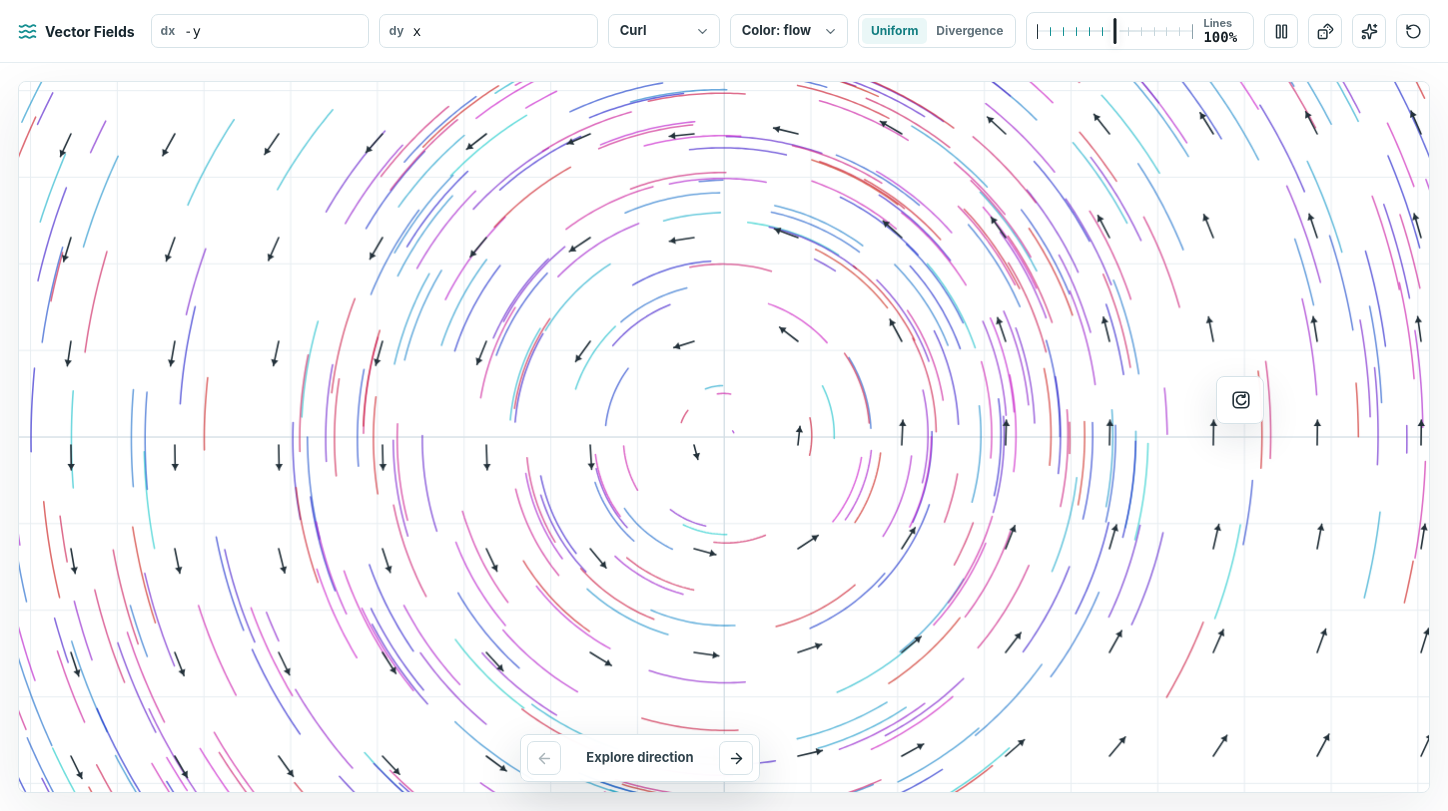
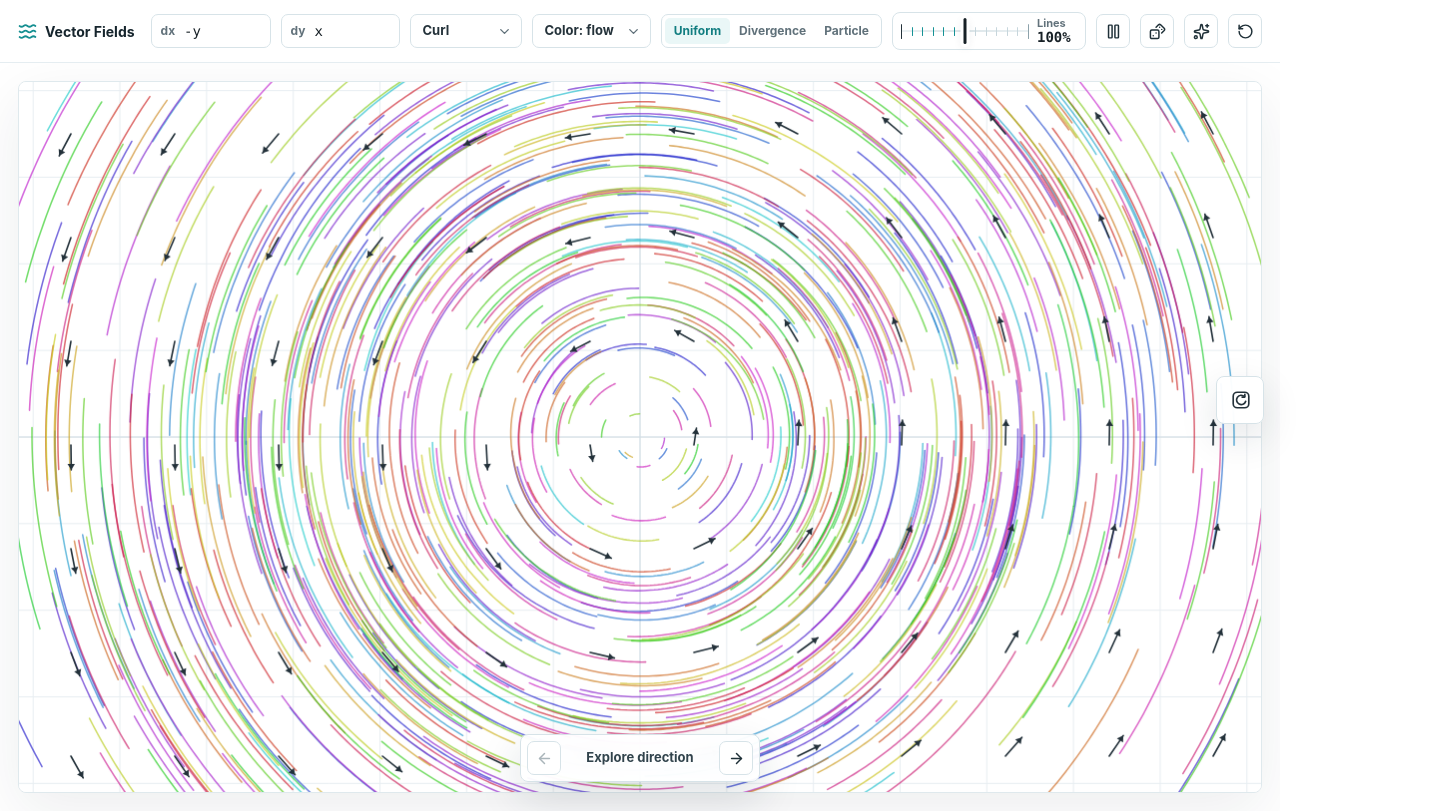
Before and after one commit to ZenoCoding/multivar-animation, a React (Vite) app: page / in a window 1280 px wide. Shown: the whole page, 1448 px wide, since content can reach past the window. Built offline with nearby package versions, Linux system fonts and the light colour scheme.

Commit message:
particle mode and stuff

```diff
--- a/src/App.css
+++ b/src/App.css
@@ -41,6 +41,7 @@
   display: flex;
   align-items: center;
   gap: 7px;
+  flex: 1 1 126px;
   min-width: 0;
   height: 34px;
   padding: 0 9px;
@@ -56,8 +57,8 @@
 }
 
 .formula-control input {
-  width: min(19vw, 180px);
-  min-width: 88px;
+  width: 100%;
+  min-width: 56px;
   border: 0;
   outline: 0;
   background: transparent;
@@ -201,9 +202,9 @@ select {
   height: 38px;
   display: inline-flex;
   align-items: center;
-  gap: 10px;
+  gap: 8px;
   flex: 0 0 auto;
-  padding: 0 10px;
+  padding: 0 8px;
   border: 1px solid #d7e3e8;
   border-radius: 8px;
   background: #ffffff;
@@ -212,9 +213,9 @@ select {
 .density-slider {
   --density-x: 50%;
   position: relative;
-  width: 156px;
+  width: 128px;
   height: 28px;
-  flex: 0 0 156px;
+  flex: 0 0 128px;
   cursor: ew-resize;
   touch-action: none;
 }
--- a/src/App.tsx
+++ b/src/App.tsx
@@ -21,13 +21,19 @@ import './App.css'
 type Vector = { x: number; y: number }
 type Field = (x: number, y: number, t: number) => Vector
 type ColorMode = 'flow' | 'speed' | 'angle'
-type SeedingMode = 'uniform' | 'divergence'
+type SeedingMode = 'uniform' | 'divergence' | 'particle'
 type Tracer = {
   id: number
   seedIndex: number
   age: number
   maxAge: number
   points: Vector[]
+  hueOffset: number
+}
+type Particle = {
+  id: number
+  x: number
+  y: number
   hueOffset: number
 }
 type ProbeState = {
@@ -130,9 +136,14 @@ const generatedColorModes: ColorMode[] = ['flow', 'speed', 'angle']
 const visibleHalfRange = 4.1
 const simulationPadding = 0.9
 const simulationHalfRange = visibleHalfRange + simulationPadding
+const uniformLineSeedHalfRange = visibleHalfRange * 0.98
 const densityMin = 40
 const densityMax = 160
 const densityStep = 10
+const uniformLineDropProbability = 0.006
+const particleDropProbability = 0.009
+const particleIntegrationStep = 0.012
+const particleFadeAlpha = 0.075
 
 function pick<T>(items: readonly T[]) {
   return items[Math.floor(Math.random() * items.length)]
@@ -242,8 +253,24 @@ function clampDensity(value: number) {
   return Math.min(densityMax, Math.max(densityMin, snapped))
 }
 
-function lineCountForWidth(width: number, density: number) {
-  const baseCount = width < 720 ? 240 : 460
+function lineCountForWidth(
+  width: number,
+  density: number,
+  seedingMode: SeedingMode,
+) {
+  const baseCount =
+    seedingMode === 'uniform'
+      ? width < 720
+        ? 380
+        : 760
+      : width < 720
+        ? 240
+        : 460
+  return Math.round(baseCount * (density / 100))
+}
+
+function particleCountForWidth(width: number, density: number) {
+  const baseCount = width < 720 ? 3200 : 8200
   return Math.round(baseCount * (density / 100))
 }
 
@@ -282,6 +309,13 @@ function clampMagnitude(vector: Vector) {
   return { x: vector.x * scale, y: vector.y * scale }
 }
 
+function clampParticleVelocity(vector: Vector) {
+  const magnitude = Math.hypot(vector.x, vector.y)
+  if (!Number.isFinite(magnitude) || magnitude < 0.0001) return { x: 0, y: 0 }
+  const scale = Math.min(20, magnitude) / magnitude
+  return { x: vector.x * scale, y: vector.y * scale }
+}
+
 function halton(index: number, base: number) {
   let result = 0
   let fraction = 1 / base
@@ -305,6 +339,41 @@ function makeSeed(index: number, aspect: number) {
     x: (u - 0.5) * simulationHalfRange * 2 * aspect * edgeBias,
     y: (v - 0.5) * simulationHalfRange * 2 * edgeBias,
   }
+}
+
+function makeUniformSeed(seedIndex: number, aspect: number) {
+  if (seedIndex < 64) {
+    const u = (halton(seedIndex + 1, 2) + 0.17) % 1
+    const v = (halton(seedIndex + 1, 3) + 0.31) % 1
+
+    return {
+      x: (u - 0.5) * uniformLineSeedHalfRange * 2 * aspect,
+      y: (v - 0.5) * uniformLineSeedHalfRange * 2,
+    }
+  }
+
+  return makeRandomPoint(aspect, uniformLineSeedHalfRange)
+}
+
+function makeRandomPoint(aspect: number, halfRange = simulationHalfRange) {
+  return {
+    x: (Math.random() - 0.5) * halfRange * 2 * aspect,
+    y: (Math.random() - 0.5) * halfRange * 2,
+  }
+}
+
+function makeParticle(id: number, aspect: number): Particle {
+  const point = makeRandomPoint(aspect)
+  return {
+    id,
+    x: point.x,
+    y: point.y,
+    hueOffset: (id * 137.508) % 360,
+  }
+}
+
+function resetParticles(count: number, aspect: number) {
+  return Array.from({ length: count }, (_, index) => makeParticle(index, aspect))
 }
 
 function calculateDivergence(field: Field, point: Vector, t: number) {
@@ -352,10 +421,12 @@ function makeTracer(
   maxInitialPoints = Number.POSITIVE_INFINITY,
   initialAge = warmupSteps * 0.045,
 ): Tracer {
+  const isInside =
+    seedingMode === 'uniform' ? isInUniformLineDomain : isInDomain
   let head =
     seedingMode === 'divergence'
       ? makeDivergenceSeed(seedIndex, aspect, field, t)
-      : makeSeed(seedIndex, aspect)
+      : makeUniformSeed(seedIndex, aspect)
 
   for (let i = 0; i < warmupSteps; i += 1) {
     const vector = clampMagnitude(field(head.x, head.y, t))
@@ -364,7 +435,7 @@ function makeTracer(
       y: head.y + vector.y * 0.052,
     }
 
-    if (!isInDomain(next, aspect) || Math.hypot(vector.x, vector.y) < 0.0001) {
+    if (!isInside(next, aspect) || Math.hypot(vector.x, vector.y) < 0.0001) {
       break
     }
 
@@ -373,7 +444,10 @@ function makeTracer(
 
   const seedVector = field(head.x, head.y, t)
   const speed = Math.hypot(seedVector.x, seedVector.y)
-  const targetLength = Math.round(8 + Math.min(20, speed * 8))
+  const targetLength =
+    seedingMode === 'uniform'
+      ? Math.round(12 + Math.min(28, speed * 10))
+      : Math.round(8 + Math.min(20, speed * 8))
   const initialLength = Math.max(2, Math.min(targetLength, maxInitialPoints))
   const points = [head]
   let tail = head
@@ -385,7 +459,7 @@ function makeTracer(
       y: tail.y - vector.y * 0.055,
     }
 
-    if (!isInDomain(nextTail, aspect)) break
+    if (!isInside(nextTail, aspect)) break
     points.unshift(nextTail)
     tail = nextTail
   }
@@ -402,8 +476,18 @@ function makeTracer(
 
 function resetTracers(count: number, aspect: number, field: Field, t: number) {
   return Array.from({ length: count }, (_, index) => {
-    const warmupSteps = (index * 17) % 74
-    return makeTracer(index, index, aspect, field, t, 'uniform', warmupSteps)
+    const initialAge = ((Math.sin(index * 78.233) + 1) / 2) * 4.2
+    return makeTracer(
+      index,
+      index,
+      aspect,
+      field,
+      t,
+      'uniform',
+      0,
+      22,
+      initialAge,
+    )
   })
 }
 
@@ -435,6 +519,10 @@ function isInDomain(point: Vector, aspect: number) {
     point.y > -simulationHalfRange &&
     point.y < simulationHalfRange
   )
+}
+
+function isInUniformLineDomain(point: Vector, aspect: number) {
+  return isInDomain(point, aspect)
 }
 
 function getCanvasTransform(canvas: HTMLCanvasElement) {
@@ -470,6 +558,24 @@ function calculateCurl(field: Field, point: Vector, t: number) {
   return (qRight - qLeft) / (2 * h) - (pUp - pDown) / (2 * h)
 }
 
+function rungeKuttaStep(field: Field, point: Vector, t: number, h: number) {
+  const k1 = clampParticleVelocity(field(point.x, point.y, t))
+  const k2 = clampParticleVelocity(
+    field(point.x + k1.x * h * 0.5, point.y + k1.y * h * 0.5, t),
+  )
+  const k3 = clampParticleVelocity(
+    field(point.x + k2.x * h * 0.5, point.y + k2.y * h * 0.5, t),
+  )
+  const k4 = clampParticleVelocity(
+    field(point.x + k3.x * h, point.y + k3.y * h, t),
+  )
+
+  return {
+    x: point.x + (k1.x + k2.x * 2 + k3.x * 2 + k4.x) * (h / 6),
+    y: point.y + (k1.y + k2.y * 2 + k3.y * 2 + k4.y) * (h / 6),
+  }
+}
+
 function CurlProbeIcon({ framed = true }: { framed?: boolean }) {
   return (
     <svg viewBox="0 0 24 24" aria-hidden="true" className="curl-tool-icon">
@@ -502,6 +608,27 @@ function getLineColor(
   return `hsla(${hue}, 78%, 45%, 0.64)`
 }
 
+function getParticleColor(
+  mode: ColorMode,
+  vector: Vector,
+  speed: number,
+  particle: Particle,
+  lessonIndex: number,
+) {
+  if (mode === 'speed') {
+    const hue = 188 - Math.min(150, speed * 32)
+    return `hsla(${hue}, 88%, 53%, 0.9)`
+  }
+
+  if (mode === 'angle') {
+    const hue = ((Math.atan2(vector.y, vector.x) * 180) / Math.PI + 360) % 360
+    return `hsla(${hue}, 92%, 56%, 0.92)`
+  }
+
+  const hue = (185 + particle.hueOffset * 0.08 + lessonIndex * 14) % 360
+  return `hsla(${hue}, 68%, 55%, 0.88)`
+}
+
 function drawPath(
   context: CanvasRenderingContext2D,
   points: Vector[],
@@ -524,6 +651,156 @@ function drawPath(
   })
 }
 
+function drawGrid(
+  context: CanvasRenderingContext2D,
+  width: number,
+  height: number,
+  originX: number,
+  originY: number,
+  scale: number,
+  alpha = 1,
+) {
+  context.lineWidth = 1
+  context.strokeStyle = `rgba(232, 238, 242, ${alpha})`
+  for (let x = originX % scale; x < width; x += scale) {
+    context.beginPath()
+    context.moveTo(x, 0)
+    context.lineTo(x, height)
+    context.stroke()
+  }
+  for (let y = originY % scale; y < height; y += scale) {
+    context.beginPath()
+    context.moveTo(0, y)
+    context.lineTo(width, y)
+    context.stroke()
+  }
+
+  context.strokeStyle = `rgba(207, 219, 226, ${alpha})`
+  context.beginPath()
+  context.moveTo(0, originY)
+  context.lineTo(width, originY)
+  context.moveTo(originX, 0)
+  context.lineTo(originX, height)
+  context.stroke()
+}
+
+function prepareCanvas(canvas: HTMLCanvasElement) {
+  const context = canvas.getContext('2d')
+  if (!context) return null
+
+  const rect = canvas.getBoundingClientRect()
+  const dpr = window.devicePixelRatio || 1
+  const nextWidth = Math.max(1, Math.floor(rect.width * dpr))
+  const nextHeight = Math.max(1, Math.floor(rect.height * dpr))
+  const resized = canvas.width !== nextWidth || canvas.height !== nextHeight
+
+  if (resized) {
+    canvas.width = nextWidth
+    canvas.height = nextHeight
+  }
+  context.setTransform(dpr, 0, 0, dpr, 0, 0)
+
+  const width = rect.width
+  const height = rect.height
+  const scale = Math.min(width, height) / 8.2
+  const originX = width / 2
+  const originY = height / 2
+
+  const toScreen = (point: Vector) => ({
+    x: originX + point.x * scale,
+    y: originY - point.y * scale,
+  })
+
+  return { context, width, height, scale, originX, originY, toScreen, resized }
+}
+
+function drawParticleField(
+  canvas: HTMLCanvasElement,
+  field: Field,
+  colorMode: ColorMode,
+  lineDensity: number,
+  time: number,
+  lessonIndex: number,
+  particles: Particle[],
+  deltaSeconds: number,
+) {
+  const prepared = prepareCanvas(canvas)
+  if (!prepared) return
+
+  const { context, width, height, scale, originX, originY, toScreen, resized } =
+    prepared
+  const aspect = width / height
+  const particleCount = particleCountForWidth(width, lineDensity)
+  const t = time / 1000
+  const shouldReset = resized || particles.length !== particleCount
+
+  if (shouldReset) {
+    particles.splice(0, particles.length, ...resetParticles(particleCount, aspect))
+  }
+
+  if (shouldReset) {
+    context.clearRect(0, 0, width, height)
+    context.fillStyle = '#ffffff'
+  } else {
+    context.fillStyle = `rgba(255, 255, 255, ${particleFadeAlpha})`
+  }
+  context.fillRect(0, 0, width, height)
+  drawGrid(context, width, height, originX, originY, scale, 0.32)
+
+  const frameScale = Math.min(3, Math.max(0, deltaSeconds * 60))
+  const h = particleIntegrationStep * Math.max(0.25, frameScale || 1)
+  const dropChance = Math.min(0.22, particleDropProbability * Math.max(1, frameScale))
+  const particleSize = width < 720 ? 1.2 : 1.05
+
+  context.globalCompositeOperation = 'source-over'
+  for (const particle of particles) {
+    const point = { x: particle.x, y: particle.y }
+
+    if (isInDomain(point, aspect)) {
+      const vector = field(point.x, point.y, t)
+      const speed = Math.hypot(vector.x, vector.y)
+      const screen = toScreen(point)
+
+      if (
+        screen.x >= -2 &&
+        screen.x <= width + 2 &&
+        screen.y >= -2 &&
+        screen.y <= height + 2
+      ) {
+        context.fillStyle = getParticleColor(
+          colorMode,
+          vector,
+          speed,
+          particle,
+          lessonIndex,
+        )
+        context.fillRect(screen.x, screen.y, particleSize, particleSize)
+      }
+    }
+
+    if (deltaSeconds <= 0) continue
+
+    if (!isInDomain(point, aspect) || Math.random() < dropChance) {
+      const fresh = makeParticle(particle.id, aspect)
+      particle.x = fresh.x
+      particle.y = fresh.y
+      particle.hueOffset = fresh.hueOffset
+      continue
+    }
+
+    const next = rungeKuttaStep(field, point, t, h)
+    if (isInDomain(next, aspect)) {
+      particle.x = next.x
+      particle.y = next.y
+    } else {
+      const fresh = makeParticle(particle.id, aspect)
+      particle.x = fresh.x
+      particle.y = fresh.y
+      particle.hueOffset = fresh.hueOffset
+    }
+  }
+}
+
 function drawVectorField(
   canvas: HTMLCanvasElement,
   field: Field,
@@ -533,8 +810,23 @@ function drawVectorField(
   time: number,
   lessonIndex: number,
   tracers: Tracer[],
+  particles: Particle[],
   deltaSeconds: number,
 ) {
+  if (seedingMode === 'particle') {
+    drawParticleField(
+      canvas,
+      field,
+      colorMode,
+      lineDensity,
+      time,
+      lessonIndex,
+      particles,
+      deltaSeconds,
+    )
+    return
+  }
+
   const context = canvas.getContext('2d')
   if (!context) return
 
@@ -564,30 +856,9 @@ function drawVectorField(
   context.fillStyle = '#ffffff'
   context.fillRect(0, 0, width, height)
 
-  context.lineWidth = 1
-  context.strokeStyle = '#e8eef2'
-  for (let x = originX % scale; x < width; x += scale) {
-    context.beginPath()
-    context.moveTo(x, 0)
-    context.lineTo(x, height)
-    context.stroke()
-  }
-  for (let y = originY % scale; y < height; y += scale) {
-    context.beginPath()
-    context.moveTo(0, y)
-    context.lineTo(width, y)
-    context.stroke()
-  }
+  drawGrid(context, width, height, originX, originY, scale)
 
-  context.strokeStyle = '#cfdbe2'
-  context.beginPath()
-  context.moveTo(0, originY)
-  context.lineTo(width, originY)
-  context.moveTo(originX, 0)
-  context.lineTo(originX, height)
-  context.stroke()
-
-  const lineCount = lineCountForWidth(width, lineDensity)
+  const lineCount = lineCountForWidth(width, lineDensity, seedingMode)
   const t = time / 1000
   if (tracers.length !== lineCount) {
     tracers.splice(
@@ -622,8 +893,19 @@ function drawVectorField(
         y: head.y + vector.y * stepSeconds * 1.85,
       }
 
+      const frameScale = stepSeconds / (1 / 60)
+      const randomDrop =
+        seedingMode === 'uniform' &&
+        Math.random() <
+          Math.min(0.035, uniformLineDropProbability * frameScale)
+      const nextInDomain =
+        seedingMode === 'uniform'
+          ? isInUniformLineDomain(next, aspect)
+          : isInDomain(next, aspect)
+
       if (
-        isInDomain(next, aspect) &&
+        !randomDrop &&
+        nextInDomain &&
         Math.hypot(vector.x, vector.y) > 0.0001 &&
         tracer.age < tracer.maxAge
       ) {
@@ -636,8 +918,10 @@ function drawVectorField(
           field,
           t,
           seedingMode,
-          (tracer.id * 11 + Math.floor(time * 0.02)) % 38,
-          seedingMode === 'divergence' ? 3 : 4,
+          seedingMode === 'uniform'
+            ? 0
+            : (tracer.id * 11 + Math.floor(time * 0.02)) % 38,
+          seedingMode === 'uniform' ? 22 : 3,
           0,
         )
         tracer.seedIndex = fresh.seedIndex
@@ -647,7 +931,10 @@ function drawVectorField(
       }
     }
 
-    const targetLength = Math.round(7 + Math.min(20, speed * 8))
+    const targetLength =
+      seedingMode === 'uniform'
+        ? Math.round(12 + Math.min(28, speed * 10))
+        : Math.round(7 + Math.min(20, speed * 8))
     while (tracer.points.length > targetLength) tracer.points.shift()
 
     if (tracer.points.length < 2) continue
@@ -915,6 +1202,7 @@ function App() {
   const canvasRef = useRef<HTMLCanvasElement | null>(null)
   const visualizationRef = useRef<HTMLElement | null>(null)
   const tracersRef = useRef<Tracer[]>([])
+  const particlesRef = useRef<Particle[]>([])
   const lastFrameTimeRef = useRef<number | null>(null)
   const [dx, setDx] = useState(presets[0].dx)
   const [dy, setDy] = useState(presets[0].dy)
@@ -950,6 +1238,7 @@ function App() {
           time,
           lessonIndex,
           tracersRef.current,
+          particlesRef.current,
           deltaSeconds,
         )
       }
@@ -959,6 +1248,7 @@ function App() {
 
   useEffect(() => {
     tracersRef.current = []
+    particlesRef.current = []
     lastFrameTimeRef.current = null
   }, [field, lineDensity, seedingMode])
 
@@ -969,6 +1259,7 @@ function App() {
     setColorMode(next.colorMode ?? pick(generatedColorModes))
     setProbe((current) => ({ ...current, visible: false }))
     tracersRef.current = []
+    particlesRef.current = []
     lastFrameTimeRef.current = null
   }, [])
 
@@ -985,6 +1276,7 @@ function App() {
 
     const handleResize = () => {
       tracersRef.current = []
+      particlesRef.current = []
       redraw()
     }
 
@@ -1037,6 +1329,7 @@ function App() {
 
   const resetFlow = () => {
     tracersRef.current = []
+    particlesRef.current = []
     lastFrameTimeRef.current = null
     redraw(performance.now(), 0.035)
   }
@@ -1134,6 +1427,13 @@ function App() {
           >
             Divergence
           </button>
+          <button
+            type="button"
+            aria-pressed={seedingMode === 'particle'}
+            onClick={() => setSeedingMode('particle')}
+          >
+            Particle
+          </button>
         </div>
 
         <LineDensitySlider value={lineDensity} onChange={setLineDensity} />
```
